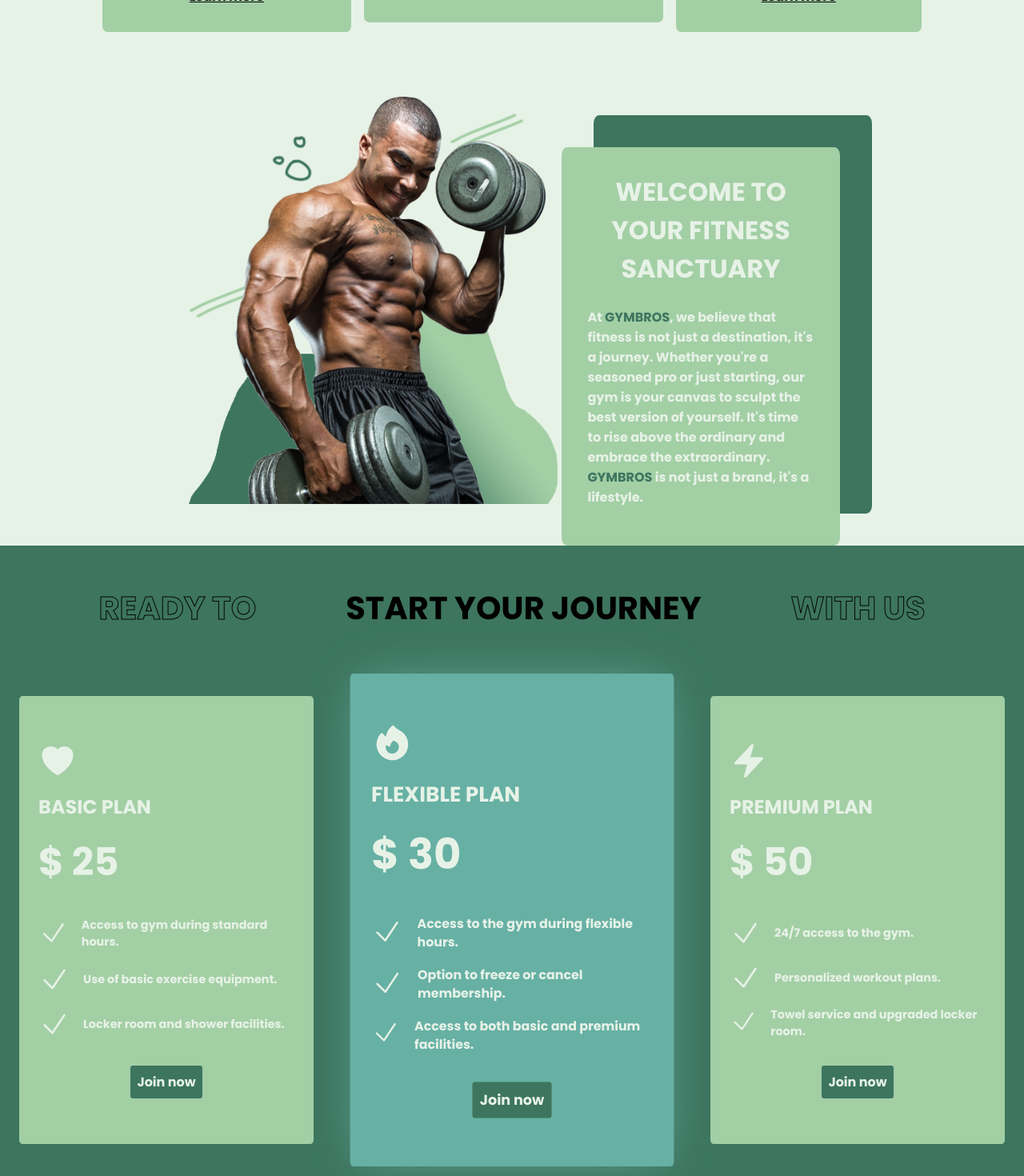
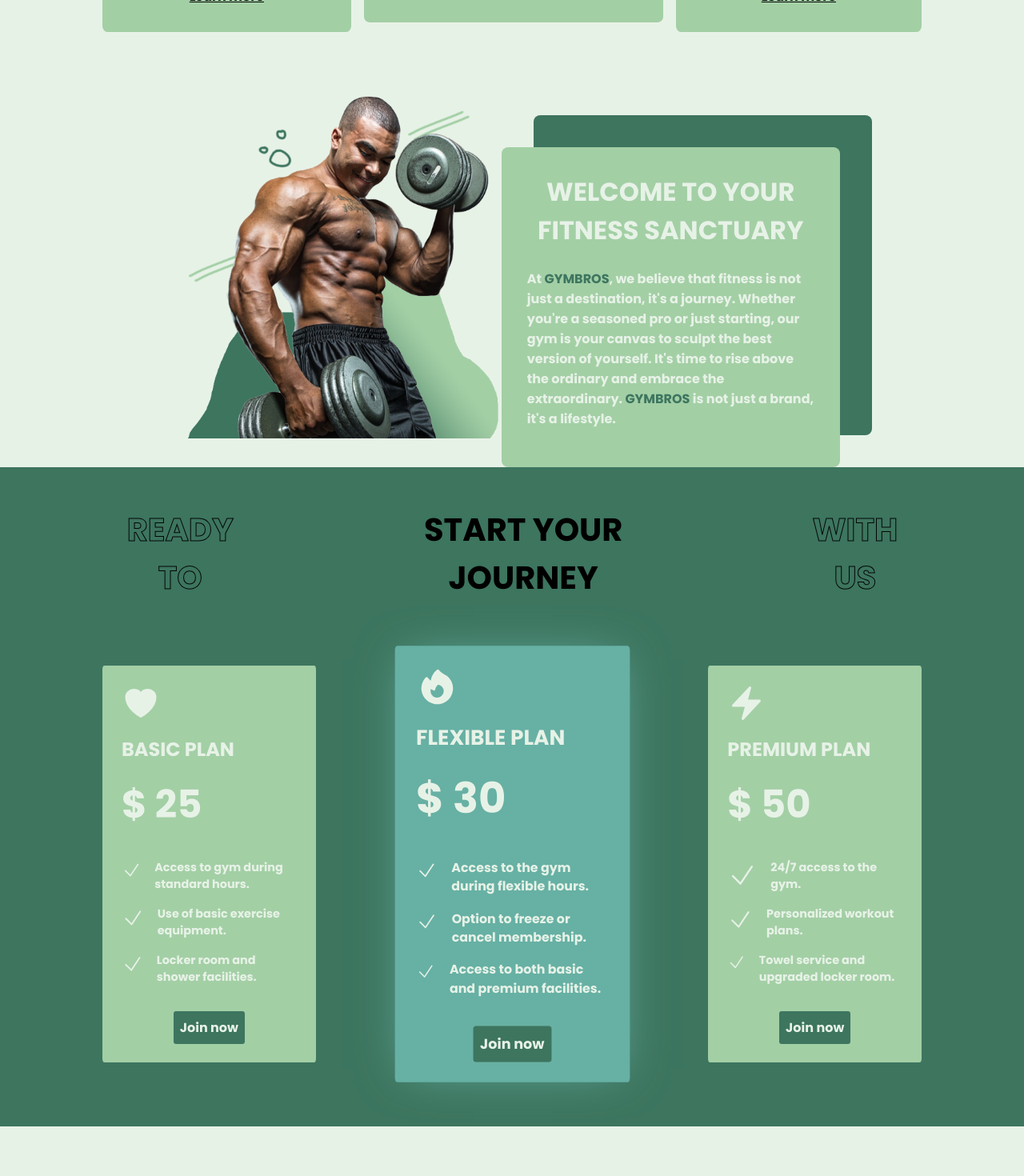
Before and after one commit to jankier/gym-app, a React (Vite) app in the folder gym-web-app/: page / in a window 1280 px wide. Shown: the part 1440-2910 px from the top of the page at 80% size. Built offline with nearby package versions, Linux system fonts and the light colour scheme.

Commit message:
small-device-correction

```diff
--- a/gym-web-app/src/components/Benefits/Benefits.css
+++ b/gym-web-app/src/components/Benefits/Benefits.css
@@ -17,8 +17,6 @@
     height: 80%;
   }
   .left-side-benefits {
-    width: 100%;
-    height: auto;
     border-bottom: none !important;
   }
   .right-side-benefits {
@@ -71,7 +69,7 @@
 }
 
 .benefits-text-img {
-  min-width: 400px;
+  min-width: 300px;
   margin-top: 3rem;
   margin-bottom: auto;
   margin-left: auto;
@@ -85,8 +83,6 @@
   display: flex;
   justify-content: center;
   border-bottom: 2px solid var(--primary);
-  min-width: 400px;
-  max-width: 555px;
 }
 
 .left-side-benefits > img {
--- a/gym-web-app/src/components/ContactUs/ContactUs.css
+++ b/gym-web-app/src/components/ContactUs/ContactUs.css
@@ -203,11 +203,10 @@
 .form-img {
   display: flex;
   justify-content: center;
-  width: 100%;
-  height: auto;
 }
 
 .form-img > div > :nth-child(1) {
   border-radius: 4%;
-  max-width: 400px;
+  width: 100%;
+  height: auto;
 }
--- a/gym-web-app/src/components/Plans/Plan/Plan.css
+++ b/gym-web-app/src/components/Plans/Plan/Plan.css
@@ -6,8 +6,8 @@
   justify-content: center;
   gap: 2rem;
   padding: 1.5rem;
-  width: 20rem;
-  height: 32rem;
+  width: 16rem;
+  height: 28rem;
 }
 
 .header-plan {
--- a/gym-web-app/src/components/Plans/Plans.css
+++ b/gym-web-app/src/components/Plans/Plans.css
@@ -6,6 +6,7 @@
   .plans {
     display: flex;
     flex-direction: row !important;
+    gap: 7rem !important;
   }
 }
 
@@ -16,12 +17,17 @@
   user-select: none;
 }
 
+.plans-elements {
+  width: 80%;
+  margin-bottom: auto;
+  margin-left: auto;
+  margin-right: auto;
+}
+
 .plans-header {
   display: flex;
   flex-direction: column;
   gap: 1rem;
-  padding-left: 5rem;
-  padding-right: 5rem;
   padding-top: 3rem;
   padding-bottom: 3rem;
   font-size: 2.5rem;
--- a/gym-web-app/src/components/Plans/Plans.tsx
+++ b/gym-web-app/src/components/Plans/Plans.tsx
@@ -96,7 +96,10 @@ const Plans = ({ setSelectedPage }: Props) => {
 
   return (
     <div id="plans" className="plans-section">
-      <motion.div onViewportEnter={() => setSelectedPage(SelectedPage.Plans)}>
+      <motion.div
+        className="plans-elements"
+        onViewportEnter={() => setSelectedPage(SelectedPage.Plans)}
+      >
         <div className="plans-header">
           <motion.div
             initial="hidden"
```
